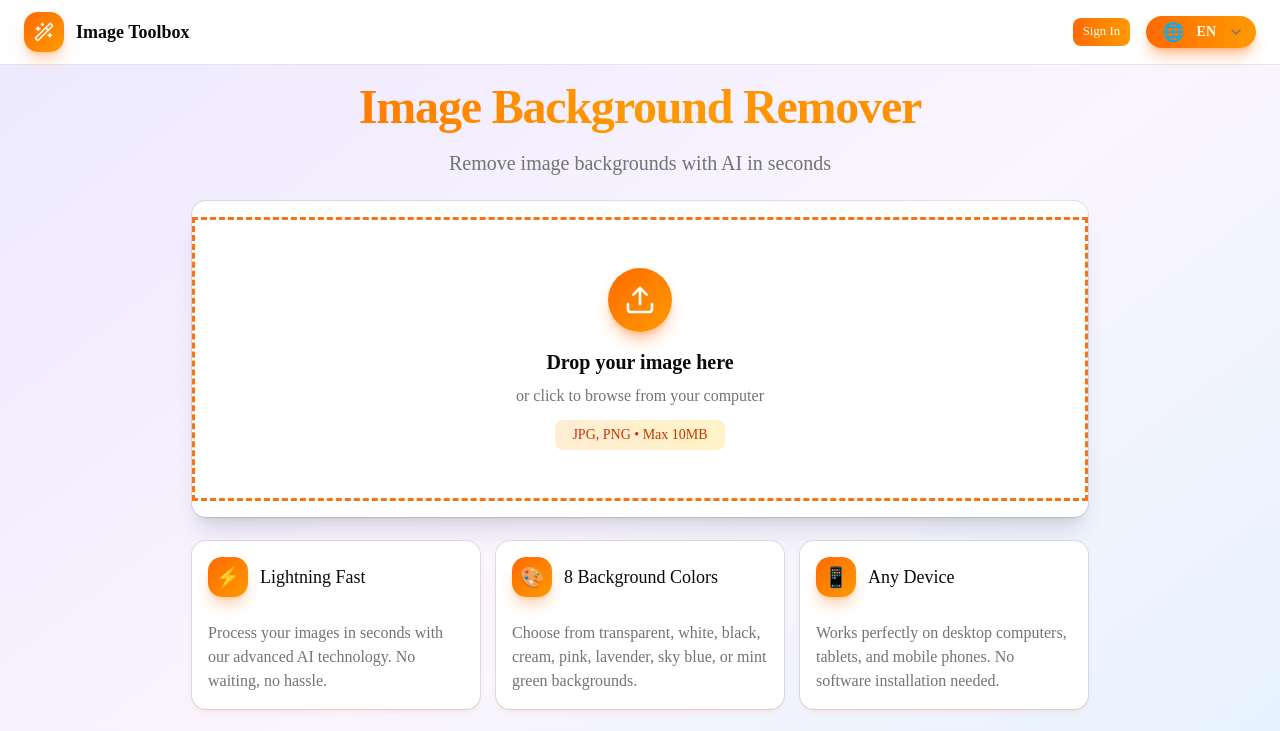
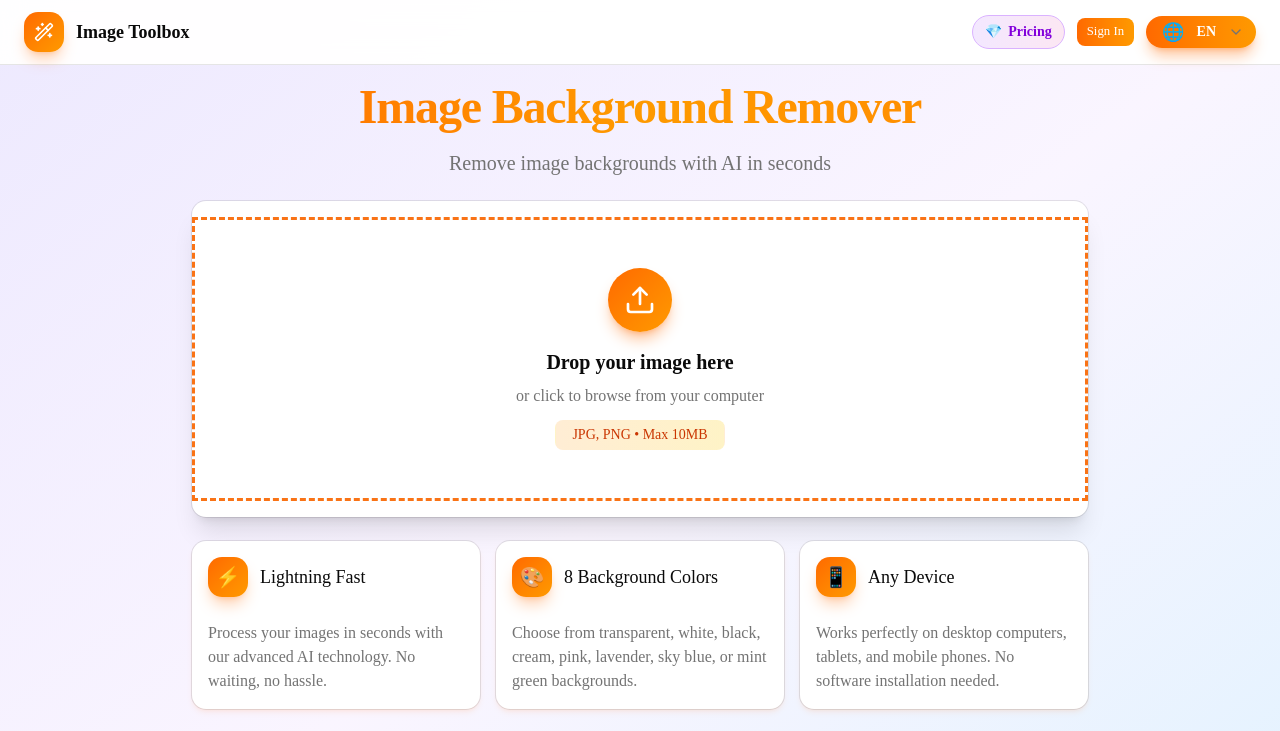
Before and after one commit to Gavin6404-sz/image-background-remover, a Next.js app: page / in a window 1280 px wide. Shown: the top 731 px of the page. Built offline with nearby package versions, Linux system fonts and the light colour scheme.

Commit message:
feat: add pricing link in home page header

```diff
--- a/app/page.tsx
+++ b/app/page.tsx
@@ -95,6 +95,7 @@ const translations = {
     welcome: 'Welcome',
     loginSuccess: 'Login successful!',
     loginError: 'Login failed',
+    pricing: 'Pricing',
   },
   zh: {
     title: '背景消除器',
@@ -154,6 +155,7 @@ const translations = {
     welcome: '欢迎',
     loginSuccess: '登录成功！',
     loginError: '登录失败',
+    pricing: '定价',
   }
 };
 
@@ -743,7 +745,14 @@ export default function Home() {
           </div>
 
           {/* Right: User actions */}
-          <div className="flex items-center gap-4">
+          <div className="flex items-center gap-3">
+            <a
+              href={`/pricing?lang=${lang}`}
+              className="flex items-center gap-1.5 px-3 py-1.5 rounded-full bg-gradient-to-r from-purple-100 to-pink-100 border border-purple-300 hover:from-purple-200 hover:to-pink-200 transition-all text-sm font-semibold text-purple-700 hover:text-purple-800"
+            >
+              <span>💎</span>
+              <span>{t.pricing}</span>
+            </a>
             {user ? (
               <div className="flex items-center gap-3">
                 <a
```
